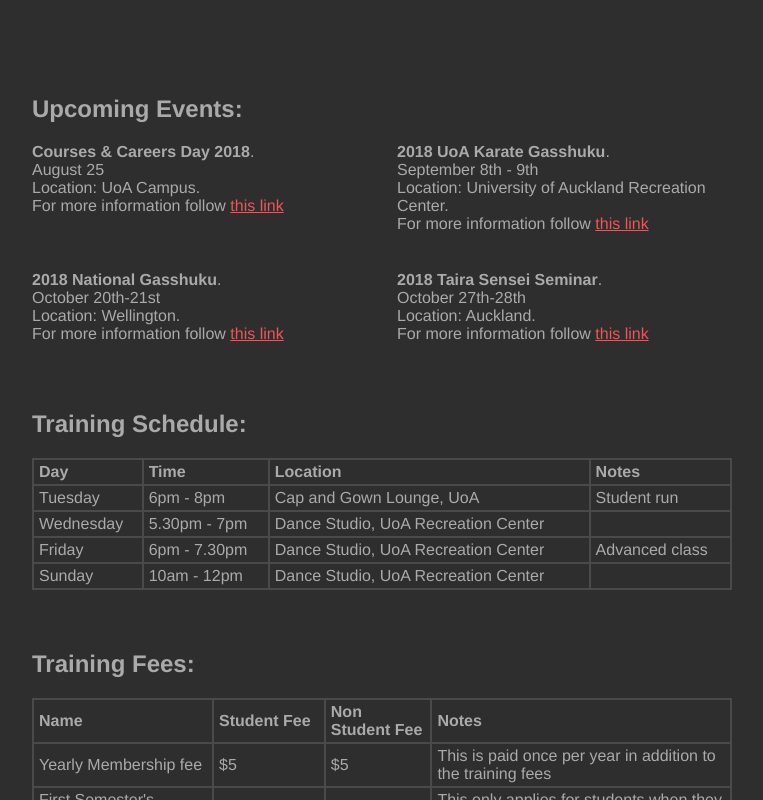
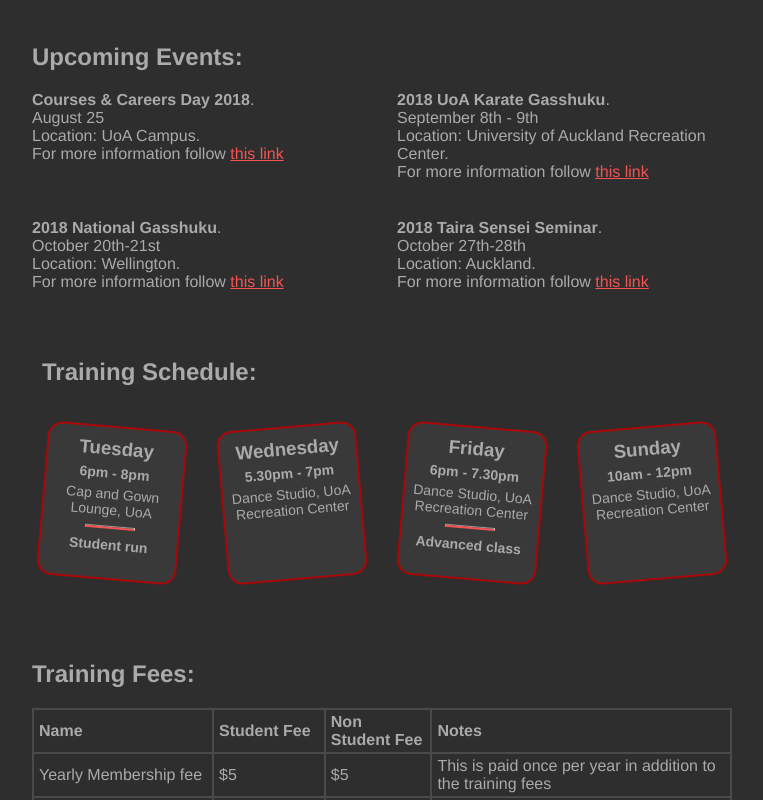
Before and after one commit to matt-auckland/uoa-karate, a Vue app: page /#/ in a window 1280 px wide. Shown: the part 485-1285 px from the top of the page, without its empty margins (258-1021 px from the left). Built offline with nearby package versions, Linux system fonts and the light colour scheme.

Commit message:
Updated training schedule

```diff
--- a/src/App.vue
+++ b/src/App.vue
@@ -37,7 +37,6 @@
   font-size: 16px;
   text-align: left;
   color: var(--base-font-color);
-  margin-top: 60px;
 }
 
 @media (max-width: 500px) {
--- a/src/components/TrainingSchedule.vue
+++ b/src/components/TrainingSchedule.vue
@@ -1,16 +1,24 @@
 <template>
   <div class="schedule-data-container">
     <h2>Training Schedule:</h2>
-    <table>
-      <thead>
-        <tr>
-          <th>Day</th><th>Time</th><th>Location</th><th>Notes</th>
-        </tr>
-      </thead>
+<!--
       <tr v-for="session in scheduleData" :key="session.index">
-        <td> {{session.day}} </td> <td> {{session.startTime}} - {{session.finishTime}}</td> <td> {{session.location}}</td> <td> {{session.notes}}</td>
-      </tr>
-    </table>
+
+        {{session.day}}
+        {{session.startTime}} - {{session.finishTime}}
+        {{session.location}}
+        {{session.notes}} -->
+
+  <div class="grid-container">
+
+    <div class="day"  v-for="session in scheduleData" :key="session.index">
+      <h3>{{session.day}}</h3>
+        <p class="date">{{session.startTime}} - {{session.finishTime}} </p>
+        <p>{{session.location}} </p>
+        <hr v-if="session.notes" />
+        <p class="notes" v-if="session.notes">{{session.notes}} </p>
+    </div>
+  </div>
   </div>
 </template>
 
@@ -28,20 +36,68 @@
 </script>
 
 <style scoped>
-
-table {
-  text-align: left;
-  border-spacing: 0px;
-  width: 100%;
-  max-width: 880px;
-  min-width: 300px;
-}
-table, td, th{
-  border: var(--tuatara-light) solid 1px;
+.schedule-data-container {
+  padding: 0 10px;
 }
 
-td, th {
-  padding: 3px 5px;
+h3 {
+  color: var(--base-font-color);
+  margin: 0;
 }
 
+p {
+  color: var(--base-font-color);
+  font-size: 14px;
+  margin: 5px 0;
+}
+
+.date {
+  font-weight: bold;
+}
+
+hr {
+  margin: 8px 30%;
+  color: none;
+  border-bottom: 2px solid var(--persian-red-light);
+}
+
+.notes {
+  font-weight: bold;
+}
+
+.grid-container {
+  margin-top: 22px;
+  display: flex;
+  flex-wrap: wrap;
+  justify-content: center;
+  margin: 0 -20px;
+}
+
+.day {
+  margin: 20px;
+  border: 2px solid var(--persian-red-darker);
+  flex: 122px 1 1;
+  height: 130px;
+  max-width: 180px;
+  padding: 10px 5px;
+  text-align: center;
+  border-radius: 15px;
+  transform: rotate(-5deg);
+  transition: all ease 500ms;
+  background-color: var(--tuatara);
+}
+.day:nth-child(odd) {
+  transform: rotate(5deg);
+}
+
+.day:hover, .day:active, .day:nth-child(odd):hover, .day:nth-child(odd):active  {
+  transform: rotate(0deg);
+}
+
+@media (max-width: 709px) {
+  .day, .day:nth-child(odd) {
+    transform: rotate(0deg);
+    max-width: unset;
+  }
+}
 </style>
```
Also changed, not shown: src/components/TrainingScheduleOld.vue (added, +47 -0 lines).
